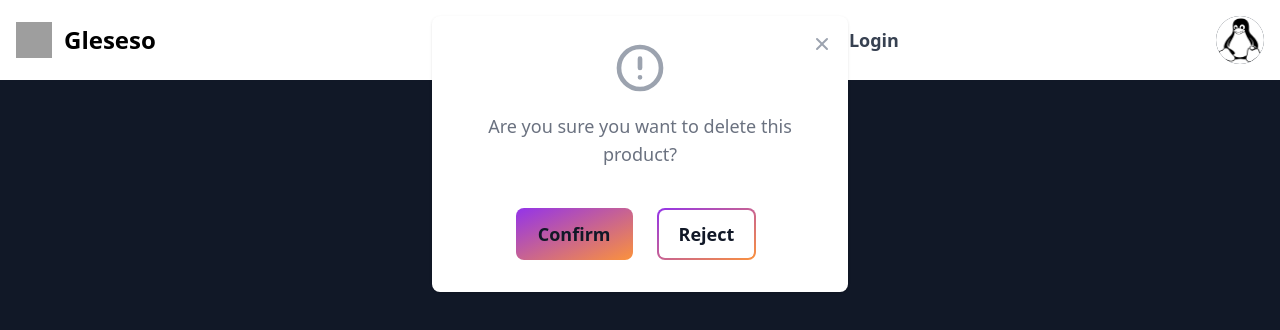
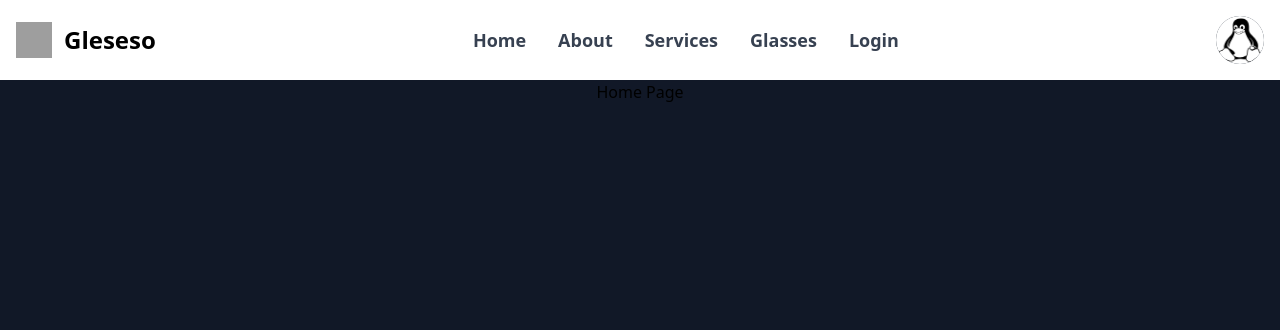
Before and after one commit to msakac/sunglass-shop, a Next.js app: page / in a window 1280 px wide. Shown: the top 330 px of the page. Built offline with nearby package versions, Linux system fonts and the light colour scheme; grey boxes are pictures that could not be loaded.

Commit message:
Some fixes and idk any more its been a while

```diff
--- a/components/Glasses/GlassesForm/GlassesForm.tsx
+++ b/components/Glasses/GlassesForm/GlassesForm.tsx
@@ -6,15 +6,23 @@ import { useRouter } from 'next/router';
 
 interface IGlassesFormProps {
   onCancel: () => void;
+  glasses?: {
+    title?: string;
+    type?: string;
+    quantity?: string;
+    price?: string;
+    description?: string;
+    image?: string;
+  };
 }
 
-export default function GlassesForm({ onCancel }: IGlassesFormProps) {
-  const [title, setTitle] = useState('');
-  const [type, setType] = useState('');
-  const [quantity, setQuantity] = useState('');
-  const [price, setPrice] = useState('');
-  const [description, setDescription] = useState('');
-  const [image, setImage] = useState('');
+export default function GlassesForm({ onCancel, glasses }: IGlassesFormProps) {
+  const [title, setTitle] = useState(glasses?.title ? glasses.title : '');
+  const [type, setType] = useState(glasses?.type ? glasses.type : '');
+  const [quantity, setQuantity] = useState(glasses?.quantity ? glasses.quantity : '');
+  const [price, setPrice] = useState(glasses?.price ? glasses.price : '');
+  const [description, setDescription] = useState(glasses?.description ? glasses.description : '');
+  const [image, setImage] = useState(glasses?.image ? glasses.image : '');
 
   const router = useRouter();
 
@@ -47,7 +55,7 @@ export default function GlassesForm({ onCancel }: IGlassesFormProps) {
         <Input
           id={'glasses_name'}
           title={'Glasses name'}
-          required
+          requiredf
           placeholder="Some Glasses"
           onChange={(e: React.FormEvent<HTMLInputElement>) => setTitle(e.currentTarget.value)}
           value={title}
--- a/components/Modal/Modal.tsx
+++ b/components/Modal/Modal.tsx
@@ -11,17 +11,17 @@ interface IModalProps {
 
 export default function Modal({ modalText, btnConfirmText = 'Confirm', btnRejectText = 'Reject', onConfirm, onReject }: IModalProps) {
   return (
-    <div id="popup-modal" data-tabIndex="-1" className={style.wrapper}>
+    <div id="popup-modal" className={style.wrapper} onClick={onReject}>
       <div className={style.div_outer}>
         <div className={style.div_inner}>
-          <button type="button" className={style.button_times} data-modal-toggle="popup-modal">
+          <button type="button" className={style.button_times} data-modal-toggle="popup-modal" onClick={onReject}>
             <svg aria-hidden="true" className="w-5 h-5" fill="currentColor" viewBox="0 0 20 20" xmlns="http://www.w3.org/2000/svg">
               <path
-                fill-rule="evenodd"
+                fillRule="evenodd"
                 d="M4.293 4.293a1 1 0 011.414 0L10 8.586l4.293-4.293a1 1 0 111.414 1.414L11.414
                 10l4.293 4.293a1 1 0 01-1.414 1.414L10 11.414l-4.293 4.293a1 1 0 01-1.414-1.414L8.586 10
                 4.293 5.707a1 1 0 010-1.414z"
-                clip-rule="evenodd"></path>
+                clipRule="evenodd"></path>
             </svg>
             <span className="sr-only">Close modal</span>
           </button>
@@ -36,7 +36,7 @@ export default function Modal({ modalText, btnConfirmText = 'Confirm', btnReject
               <path
                 strokeLinecap="round"
                 strokeLinejoin="round"
-                stroke-width="2"
+                strokeWidth="2"
                 d="M12 8v4m0 4h.01M21 12a9 9 0 11-18 0 9 9 0 0118 0z"></path>
             </svg>
             <h3 className={style.modal_text}>Are you sure you want to delete this product?</h3>
@@ -55,8 +55,8 @@ export default function Modal({ modalText, btnConfirmText = 'Confirm', btnReject
 }
 
 const style = {
-  wrapper: 'absolute overflow-y-auto overflow-x-hidden m-auto z-50 md:inset-0 flex justify-center h-modal md:h-full',
-  div_outer: 'relative p-4 w-full max-w-md h-full md:h-auto',
+  wrapper: 'fixed overflow-y-auto overflow-x-hidden m-auto z-50 md:inset-0 flex justify-center h-modal md:h-full bg-black bg-opacity-60 items-center',
+  div_outer: 'fixed p-4 w-full max-w-md h-full md:h-auto',
   div_inner: 'relative bg-white rounded-lg shadow dark:bg-gray-700',
   button_times:
     'absolute top-3 right-2.5 text-gray-400 bg-transparent hover:bg-gray-200 hover:text-gray-900 rounded-lg text-sm p-1.5 ml-auto inline-flex items-center dark:hover:bg-gray-800 dark:hover:text-white',
--- a/pages/admin/index.tsx
+++ b/pages/admin/index.tsx
@@ -19,40 +19,57 @@ export default function index({ glasses }: IAdminPageProps) {
   const router = useRouter();
   //State that manages form for adding new glasses
   const [isCreateForm, setIsCreateForm] = useState(false);
+  const [isEditForm, setisEditForm] = useState(false);
+  const [editGlasses, setEditGlasses] = useState({});
   const [showModal, setShowModal] = useState(false);
+  const [selectedForDelete, setSelectedForDelete] = useState('');
 
-  //Columns for table
+  /** Columns for table */
   const tableColumns = ['Image', 'ID', 'Created', 'Title', 'Type', 'Price', 'Quantity', 'Description'];
 
-  //Callback handlers for button onClick actions in table
+  /** Callback handlers for button onClick actions in table */
   const editClickHandler = (id: string) => {
-    console.log('Edit:' + id);
+    const glassObject = glasses.find((o) => o.id === id);
+    setEditGlasses({ ...glassObject });
+
+    openEditFormHandler();
   };
 
-  const deleteOpenModal = () => {
-  }
-
-  const deleteClickHandler = async (id: string) => {
-    console.log('Delete:' + id);
-    const response = await fetch('api/glasses/' + id, {
+  /** Promise method that deletes one glasses from database */
+  const deleteGlasses = async () => {
+    const response = await fetch('api/glasses/' + selectedForDelete, {
       method: 'DELETE'
     });
     const data = await response.json();
     console.log(data.message);
     router.replace('/admin');
+    setShowModal(false);
   };
 
-  //Buttons that will be in table. Every button has title, onClick event and style
+  /** Buttons that will be in table. Every button has title, onClick event and style */
   const tableButtons = [
     { title: 'Edit', onClick: editClickHandler, style: styles.btnUpdate },
-    { title: 'Delete', onClick: () => setShowModal(true), style: styles.btnDelete }
+    {
+      title: 'Delete',
+      onClick: (id: string) => {
+        setShowModal(true);
+        setSelectedForDelete(id);
+      },
+      style: styles.btnDelete
+    }
   ];
 
-  //Handler for form state
+  /** Handler for create form state */
   const openCreateFormHandler = () => {
     setIsCreateForm((value) => !value);
   };
 
+  /** Handler for create form state */
+  const openEditFormHandler = () => {
+    setisEditForm((value) => !value);
+  };
+
+  /** Render */
   return (
     <Fragment>
       <Head>
@@ -60,20 +77,25 @@ export default function index({ glasses }: IAdminPageProps) {
         <meta {...HomepageHead.meta} />
       </Head>
       {showModal && (
-        <Modal
-          modalText="Are you sure you want to delete this product?"
-          onConfirm={deleteClickHandler}
-          onReject={() => setShowModal(false)}
-        />
+        <Modal modalText="Are you sure you want to delete this product?" onConfirm={deleteGlasses} onReject={() => setShowModal(false)} />
       )}
 
       <Layout>
         <Title title="Admin Page" style="my-[3vw] text-4xl" />
-        <Card style="max-w-2xl">
-          <Title title="Create Glasess" style="text-xl my-0" />
-          {!isCreateForm && <Button title={'Open Create Form'} onClick={openCreateFormHandler} />}
-          {isCreateForm && <GlassesForm onCancel={openCreateFormHandler} />}
-        </Card>
+        {!isEditForm && (
+          <Card style="max-w-2xl">
+            <Title title="Create Glasess" style="text-xl my-0" />
+            {!isCreateForm && <Button title={'Open Create Form'} onClick={openCreateFormHandler} />}
+            {isCreateForm && <GlassesForm onCancel={openCreateFormHandler} />}
+          </Card>
+        )}
+        {isEditForm && (
+          <Card style="mt-5 max-w-2xl">
+            <Title title="Edit Glasses" style="text-xl my-0" />
+            <GlassesForm onCancel={openEditFormHandler} glasses={editGlasses} />
+          </Card>
+        )}
+
         <Card style="w-auto my-5 max-w-fit">
           <Title title="All Glasses" style="text-xl my-3" />
           <Table columns={tableColumns} buttons={tableButtons} data={glasses} />
@@ -82,7 +104,7 @@ export default function index({ glasses }: IAdminPageProps) {
     </Fragment>
   );
 }
-
+  /** Tailwind classnames for styles of components */
 const styles = {
   btnDelete:
     'focus:outline-none text-white bg-red-700 hover:bg-red-800 focus:ring-4 focus:ring-red-300 font-medium rounded-lg text-sm px-3 py-2 dark:bg-red-600 dark:hover:bg-red-700 dark:focus:ring-red-900',
--- a/pages/index.tsx
+++ b/pages/index.tsx
@@ -15,7 +15,6 @@ const HomePage: NextPage = () => {
       </Head>
       <Layout>
         <h1>Home Page</h1>
-        <Modal />
       </Layout>
     </Fragment>
   );
```
Also changed, not shown: components/UserAvatarDropdown/UserAvatarDropdown.tsx (+7 -1 lines).
